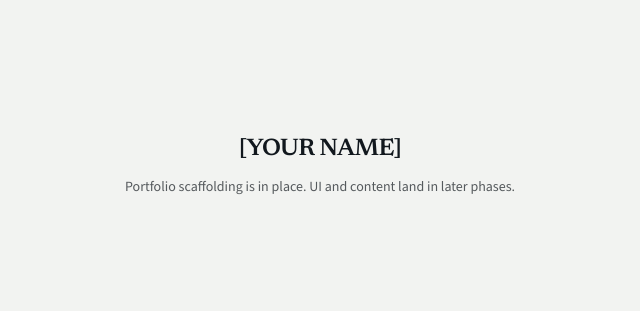
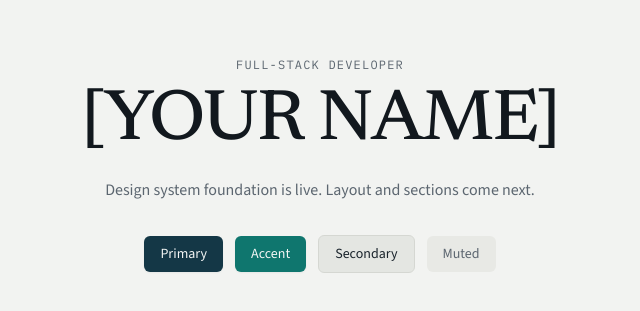
Before and after one commit to gentkrasniqii1/gent-portfolio, a Next.js app: page / in a window 1280 px wide. Shown: the part 235-546 px from the top of the page, without its empty margins (320-960 px from the left). Built offline with nearby package versions, Linux system fonts and the light colour scheme.

Commit message:
feat: add token swatches to home page for visual verification

```diff
--- a/src/app/page.tsx
+++ b/src/app/page.tsx
@@ -1,12 +1,29 @@
 export default function Home() {
   return (
-    <main className="flex flex-1 flex-col items-center justify-center px-6 py-24">
-      <h1 className="text-2xl font-semibold tracking-tight text-foreground">
+    <main className="flex flex-1 flex-col items-center justify-center px-gutter py-section">
+      <p className="font-mono text-xs uppercase tracking-widest text-muted-foreground">
+        Full-Stack Developer
+      </p>
+      <h1 className="mt-3 text-center text-display text-foreground">
         [YOUR NAME]
       </h1>
-      <p className="mt-3 max-w-md text-center text-sm text-foreground/70">
-        Portfolio scaffolding is in place. UI and content land in later phases.
+      <p className="mt-4 max-w-md text-center text-base text-muted-foreground">
+        Design system foundation is live. Layout and sections come next.
       </p>
+      <div className="mt-8 flex flex-wrap items-center justify-center gap-3">
+        <span className="rounded-md bg-primary px-4 py-2 text-sm text-primary-foreground shadow-sm">
+          Primary
+        </span>
+        <span className="rounded-md bg-accent px-4 py-2 text-sm text-accent-foreground shadow-sm">
+          Accent
+        </span>
+        <span className="rounded-md border border-border bg-secondary px-4 py-2 text-sm text-secondary-foreground">
+          Secondary
+        </span>
+        <span className="rounded-md bg-muted px-4 py-2 text-sm text-muted-foreground">
+          Muted
+        </span>
+      </div>
     </main>
   );
 }
```
